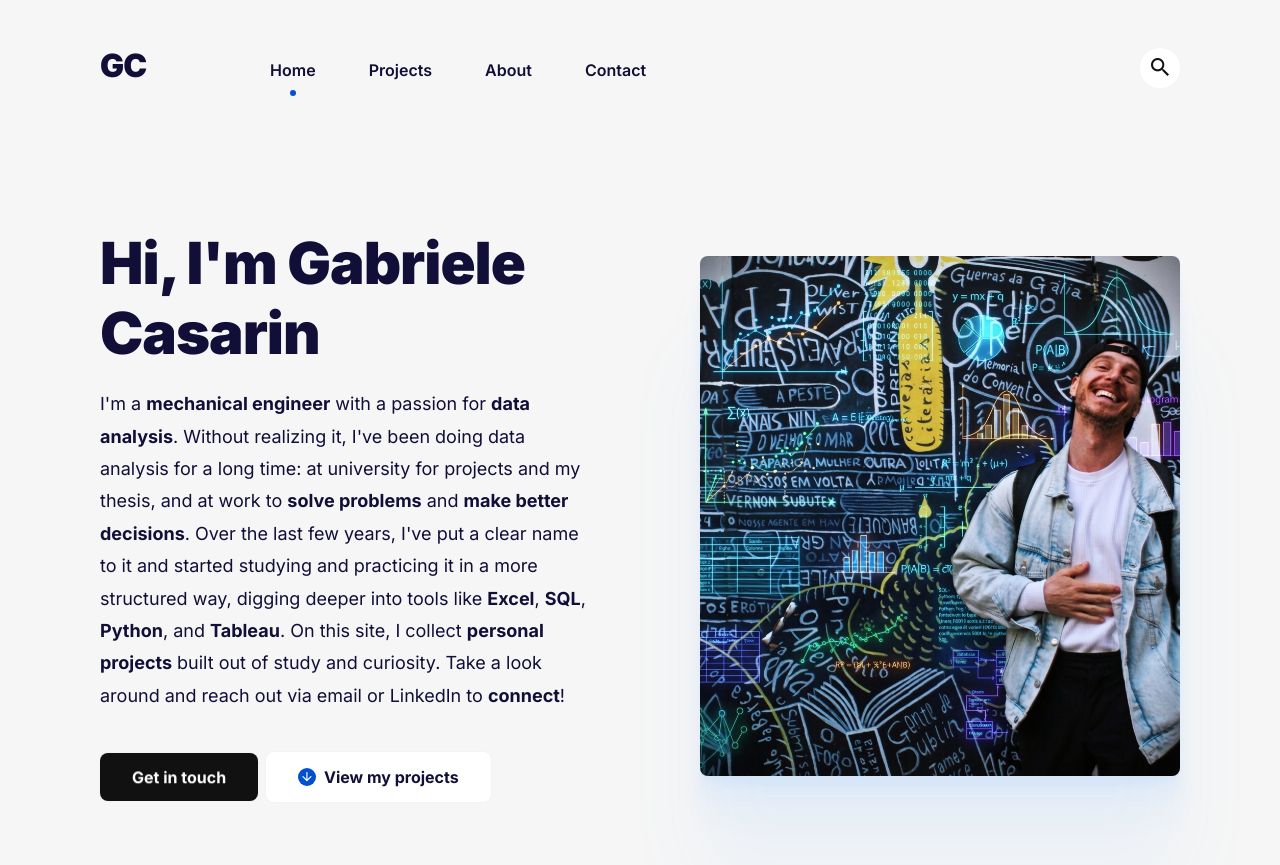
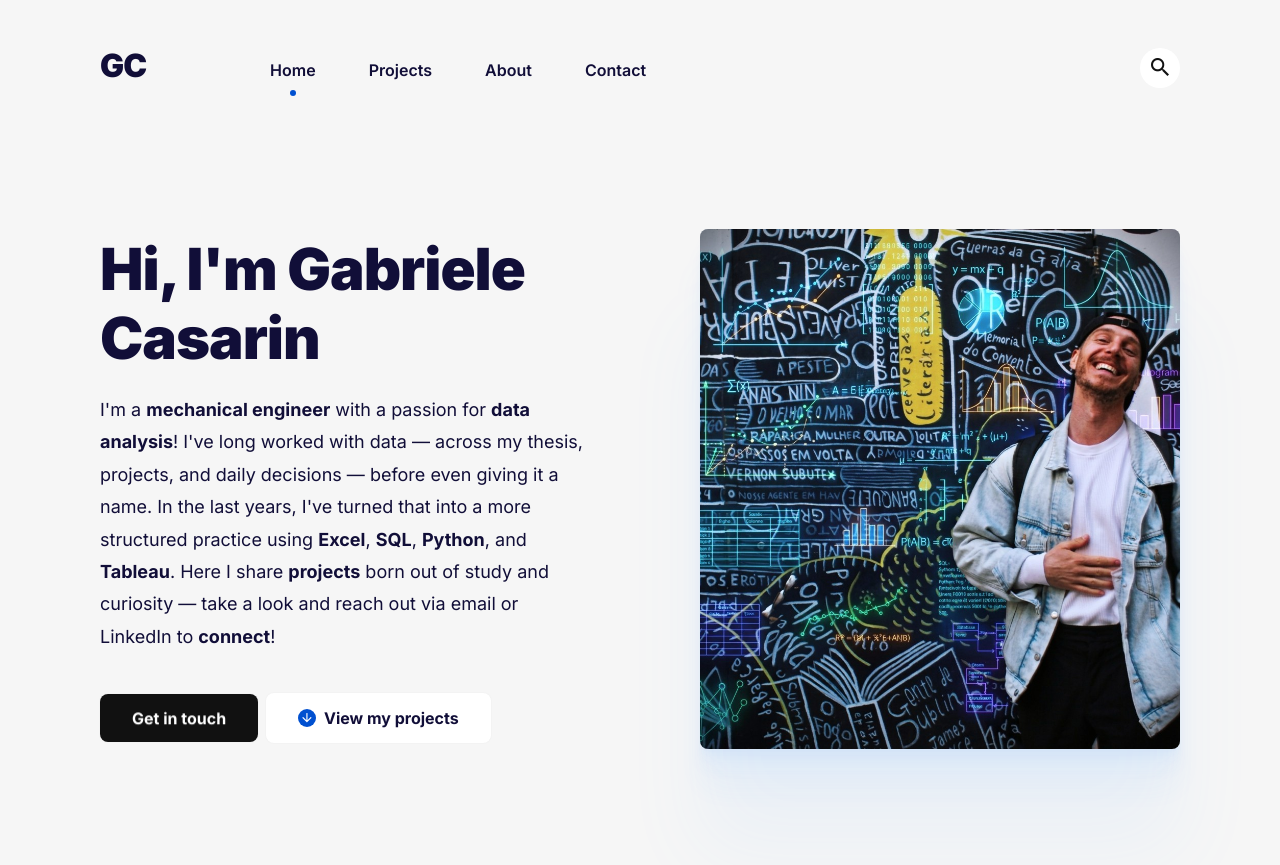
Before and after one commit to gcasarin/gcasarin.github.io, a Jekyll site: the page built from index.html, in a window 1280 px wide and 900 px high. Shown: the top 865 px of the window. Built offline with Jekyll 4.4.1, drawn with Linux system fonts in a browser that asks for light colours.

Commit message:
Revise hero section description in settings.yml
Updated hero description to be more concise and engaging.

```diff
--- a/_data/settings.yml
+++ b/_data/settings.yml
@@ -36,7 +36,7 @@ footer_menu__settings:
 # Hero settings
 hero__settings:
   title: "Hi, I'm Gabriele Casarin"
-  description_html: "I'm a <strong>mechanical engineer</strong> with a passion for <strong>data analysis</strong>. Without realizing it, I've been doing data analysis for a long time: at university for projects and my thesis, and at work to <strong>solve problems</strong> and <strong>make better decisions</strong>. Over the last few years, I've put a clear name to it and started studying and practicing it in a more structured way, digging deeper into tools like <strong>Excel</strong>, <strong>SQL</strong>, <strong>Python</strong>, and <strong>Tableau</strong>. On this site, I collect <strong>personal projects</strong> built out of study and curiosity. Take a look around and reach out via email or LinkedIn to <strong>connect</strong>!"
+  description_html: "I'm a <strong>mechanical engineer</strong> with a passion for <strong>data analysis</strong>! I've long worked with data — across my thesis, projects, and daily decisions — before even giving it a name. In the last years, I've turned that into a more structured practice using <strong>Excel</strong>, <strong>SQL</strong>, <strong>Python</strong>, and <strong>Tableau</strong>. Here I share <strong/>projects</strong> born out of study and curiosity — take a look and reach out via email or LinkedIn to <strong>connect</strong>!"
   image: "/images/cover_image_portfolio.jpeg"
   image_alt: "Gabriele Casarin's picture"
   cta_button: "Get in touch"
```
